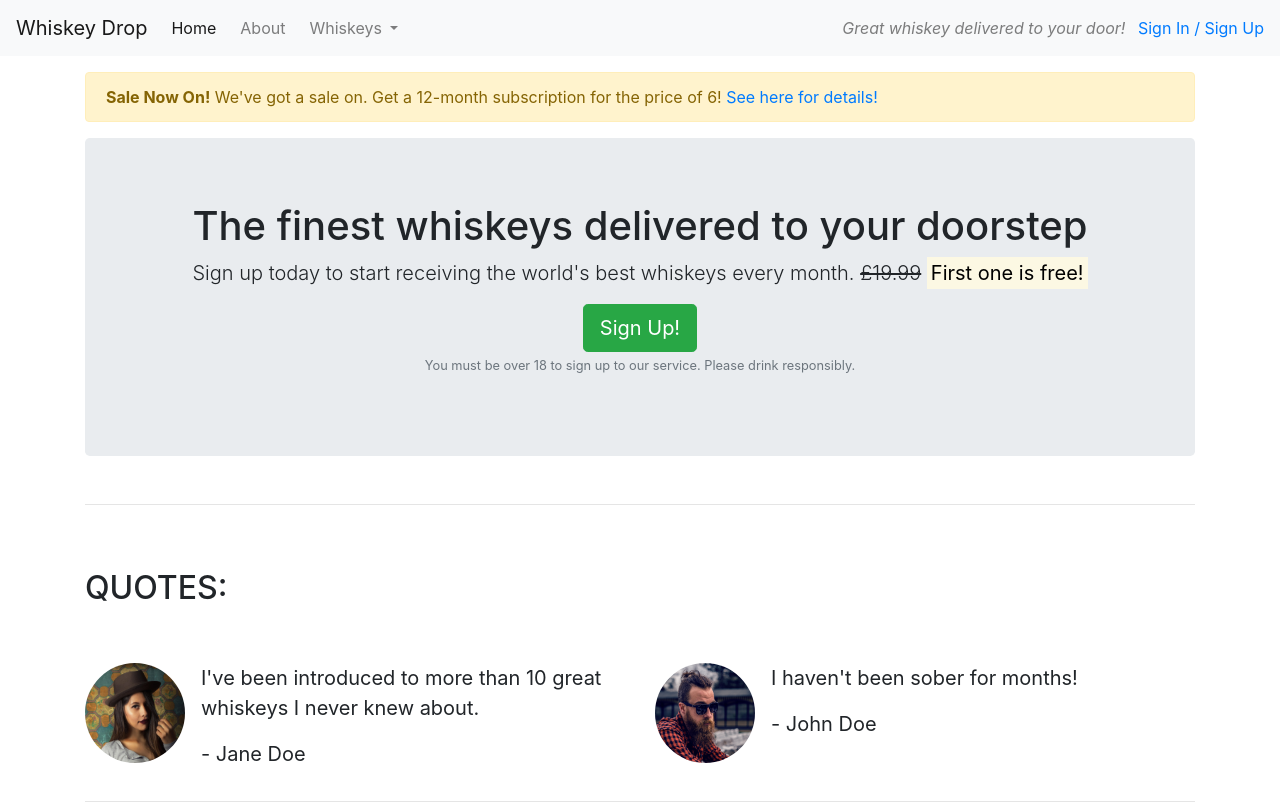
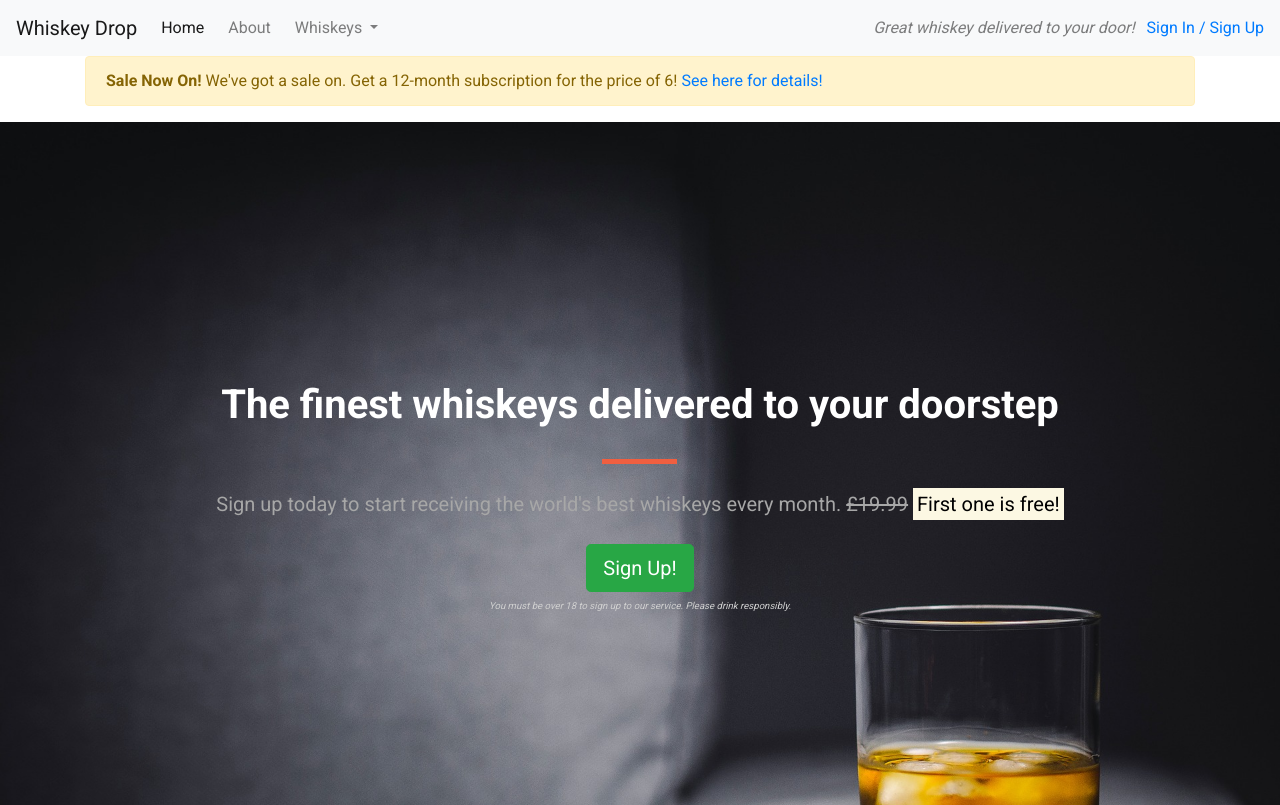
Before and after one commit to CherylEThomas/bootstrap1, a plain HTML site: page index.html in a window 1280 px wide. Shown: the top 805 px of the page. Drawn offline with nearby package versions, Linux system fonts and the light colour scheme.

Commit message:
Update-bootstrap-whiskey-tutorial

```diff
--- /dev/null
+++ b/css/style.css
@@ -0,0 +1,64 @@
+body {
+    font-family: 'Roboto', sans-serif;
+}
+
+.alert-container {}
+
+.callout-container {
+    height: 100vh;
+
+    background: url('../images/whiskey-background.jpg') no-repeat center center fixed;
+    -webkit-background-size: cover;
+    -moz-background-size: cover;
+    -o-background-size: cover;
+    background-size: cover;
+    display: flex;
+    align-items: center;
+    justify-content: center;
+    position: relative;
+}
+
+.quotes-container {}
+
+.features-container {}
+
+.favorites-container {}
+
+/* Block dividers */
+
+.block-divider {
+    width: 75px;
+    height: 5px;
+    border: 0;
+}
+
+.block-divider-orange {
+    background-color: #f05f40;
+}
+
+.block-divider-short {
+    width: 35px;
+}
+
+/*Jumbotron*/
+
+.jumbotron {
+    background-color: transparent;
+}
+
+.jumbotron-header{
+    color: white;
+    font-weight: bold;
+    margin-bottom: 30px;
+}
+
+.jumbotron .lead {
+    margin: 25px;
+    color: #a7a7a7;
+}
+
+.jumbotron small {
+    font-size: 60%;
+    font-style: italic;
+    color: #d0d0d0;
+}
--- a/index.html
+++ b/index.html
@@ -8,6 +8,8 @@
     <link rel="stylesheet" href="https://stackpath.bootstrapcdn.com/bootstrap/4.1.3/css/bootstrap.min.css" integrity="sha384-MCw98/SFnGE8fJT3GXwEOngsV7Zt27NXFoaoApmYm81iuXoPkFOJwJ8ERdknLPMO" crossorigin="anonymous">
     <script src="https://stackpath.bootstrapcdn.com/bootstrap/4.1.3/js/bootstrap.min.js" integrity="sha384-ChfqqxuZUCnJSK3+MXmPNIyE6ZbWh2IMqE241rYiqJxyMiZ6OW/JmZQ5stwEULTy" crossorigin="anonymous"></script>
     <link rel="stylesheet" href="https://use.fontawesome.com/releases/v5.6.1/css/all.css" integrity="sha384-gfdkjb5BdAXd+lj+gudLWI+BXq4IuLW5IT+brZEZsLFm++aCMlF1V92rMkPaX4PP" crossorigin="anonymous">
+    <link href="https://fonts.googleapis.com/css?family=Roboto:400,700" rel="stylesheet">
+    <link rel="stylesheet" href="css/style.css" type="text/css">
 </head>
 <body>
     <nav class="navbar navbar-light bg-light navbar-expand-sm">
@@ -40,7 +42,8 @@
             <a href="/login">Sign In / Sign Up</a>
         </div>
     </nav>
-    <article class="container mt-3">
+
+    <div class="container alert-container">
         <div class="row d-none d-sm-block">
             <div class="col-12">
                 <div class="alert alert-warning">
@@ -48,11 +51,15 @@
                 </div>
             </div>
         </div>
+    </div>
+
         <!-- Callout -->
+    <div class="container-fluid callout-container">
         <div class="row">
             <div class="col-12">
                 <section class="callout jumbotron text-center">
-                    <h1>The finest whiskeys delivered to your doorstep</h1>
+                    <h1 class="jumbotron-header">The finest whiskeys delivered to your doorstep</h1>
+                    <hr class="block-divider block-divider-orange">
                     <p class="lead">Sign up today to start receiving the world's best whiskeys every month.
                     <s class="d-none d-sm-inline">£19.99</s>
                     <span class="d-inline d-sm-none"><br></span>
@@ -63,9 +70,10 @@
             </div>
         </div>
         <!-- /.callout -->
-        <hr>
+    </div>
 
         <!-- Quotes -->
+    <div class="container quotes-container">
         <section class="quotes">
             <div class="row">
                 <div class="col-12 my-5">
@@ -102,9 +110,10 @@
             </div>
         </section>
         <!-- /.quotes -->
-        <hr>
+    </div>
 
         <!-- Features -->
+    <div class="container features-container">
         <section class="features">
             <div class="row">
                 <div class="col-12 my-5">
@@ -136,9 +145,10 @@
             </div>
         </section>
         <!-- /.features -->
-        <hr>
+    </div>
 
          <!-- Favorites -->
+    <div class="container favorites-container">
          <section class="favorites">
             <h2 class="text-uppercase">Monthly favorites:</h2>
             <table class="table ">
@@ -180,8 +190,7 @@
             </table>
          </section>
         <!-- /.favorites -->
-
-    </article>
+    </div>
 
     <div class="modal" tabindex="-1" role="dialog" id="signUpModal">
         <div class="modal-dialog" role="document">
```
Also changed, not shown: images/whiskey-background.jpg (added).
